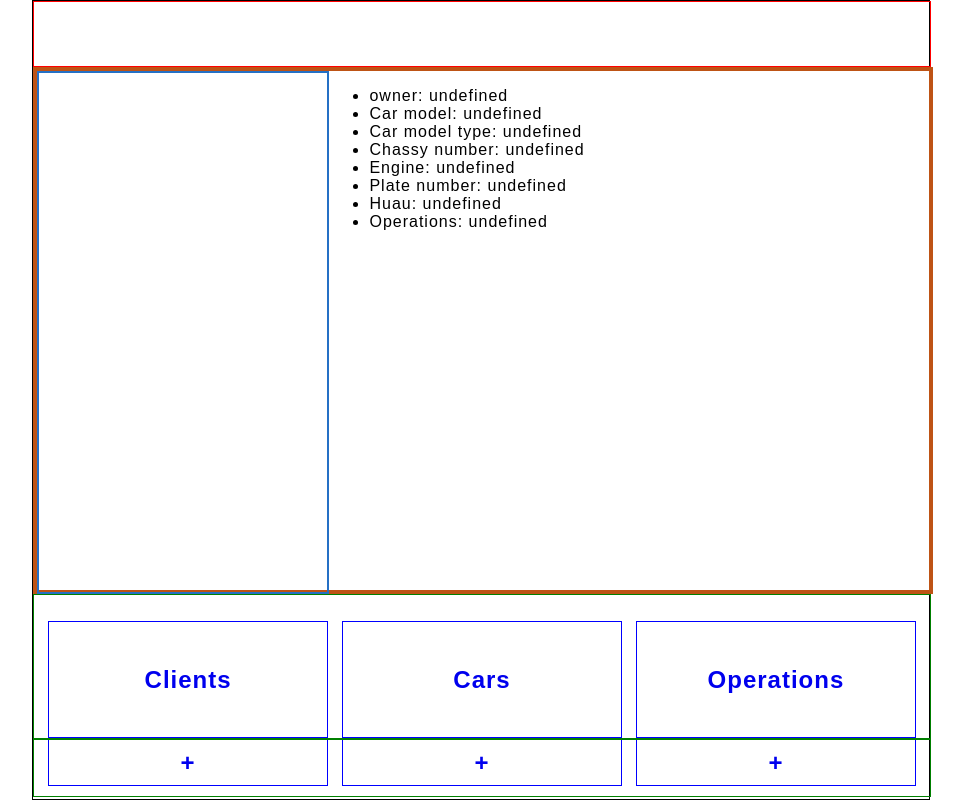
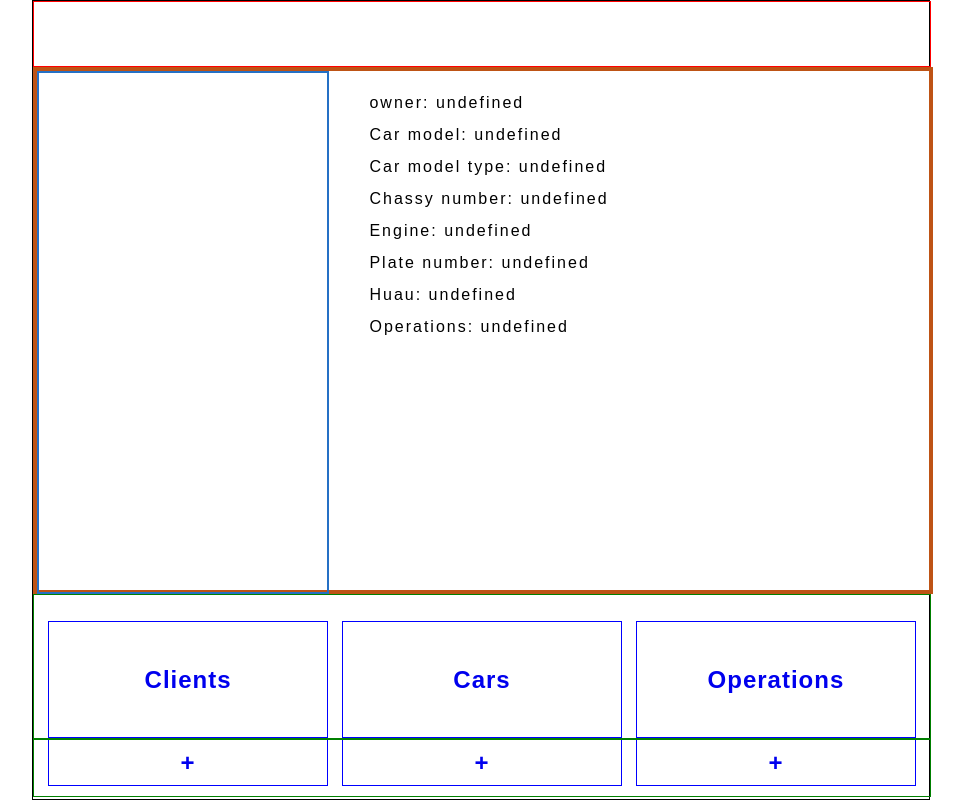
Before and after one commit to ZakariaHn/werkStatt, a React (Create React App) app in the folder client/: page /carInfos in a window 1280 px wide. Shown: the whole page, without its empty margins (159-1123 px from the left). Built offline with nearby package versions, Linux system fonts and the light colour scheme; the HTML template or start-up script is replaced by a standard one.

Commit message:
search field

```diff
--- a/client/src/components/content.js
+++ b/client/src/components/content.js
@@ -7,14 +7,14 @@ import { Description } from "./description";
 import { RegisterCar } from "./registrationForms/RegisterCar";
 import { RegisterClient } from "./registrationForms/RegisterClient";
 import { RegisterOperation } from "./registrationForms/RegisterOperation";
-import { ClientsInformations } from "./getAllInformations/ClientsInformations";
-import { CarsInformations } from "./getAllInformations/CarsInformations";
-import { OperationsInformations } from "./getAllInformations/OperationsInforamations";
+import { GetClientDetails } from "./getAllInformations/getClientDetails";
+import { GetCarDetails } from "./getAllInformations/getCarDetails";
+import { GetOperationDetails } from "./getAllInformations/getOperationdetails";
 
 export const Content = () => {
-  const [ClientInfos, setClientInfos] = useState("");
-  const [CarInfos, setCarInfos] = useState("");
-  const [OperationInfos, setOperationInfos] = useState("");
+  const [clientInfos, setClientInfos] = useState("");
+  const [carInfos, setCarInfos] = useState("");
+  const [operationInfos, setOperationInfos] = useState("");
 
   const getSelectedClient = (selectedClient) => {
     setClientInfos(selectedClient);
@@ -30,7 +30,6 @@ export const Content = () => {
     <div className="content">
       <div className="lists">
         <Switch>
-          <Route exact path="/" component={Description} />
           <Route
             path="/clients"
             render={() => <ClientsList getSelectedClient={getSelectedClient} />}
@@ -48,22 +47,21 @@ export const Content = () => {
           <Route path="/registerClient" component={RegisterClient} />
           <Route path="/registerCar" component={RegisterCar} />
           <Route path="/registerOperation" component={RegisterOperation} />
+          <Route exact path="/" component={Description} />
         </Switch>
       </div>
       <div className="infos">
         <Route
           path="/clientInfos"
-          render={() => <ClientsInformations clientInfos={ClientInfos} />}
+          render={() => <GetClientDetails clientInfos={clientInfos} />}
         ></Route>
         <Route
           path="/carInfos"
-          render={() => <CarsInformations carInfos={CarInfos} />}
+          render={() => <GetCarDetails carInfos={carInfos} />}
         ></Route>
         <Route
           path="/operationInfos"
-          render={() => (
-            <OperationsInformations operationInfos={OperationInfos} />
-          )}
+          render={() => <GetOperationDetails operationInfos={operationInfos} />}
         ></Route>
       </div>
     </div>
--- a/client/src/components/getAllInformations/CarsInformations.js
+++ b/client/src/components/getAllInformations/getCarDetails.js
@@ -1,6 +1,6 @@
 import React from "react";
 
-export const CarsInformations = (props) => {
+export const GetCarDetails = (props) => {
   const {
     owner,
     carModel,
@@ -12,7 +12,7 @@ export const CarsInformations = (props) => {
     ops,
   } = props.carInfos;
   return (
-    <ul>
+    <ul className="carsInfos">
       <li>{`owner: ${owner}`}</li>
       <li>{`Car model: ${carModel}`}</li>
       <li>{`Car model type: ${carModelType}`}</li>
--- a/client/src/components/getAllInformations/ClientsInformations.js
+++ b/client/src/components/getAllInformations/getClientDetails.js
@@ -1,9 +1,9 @@
 import React from "react";
 
-export const ClientsInformations = (props) => {
+export const GetClientDetails = (props) => {
   const { lastName, firstName, birthdate, address, email } = props.clientInfos;
   return (
-    <ul>
+    <ul className="clientsInfos">
       <li>{`First name: ${firstName}`}</li>
       <li>{`Last name: ${lastName}`}</li>
       <li>{`Date of birth: ${birthdate}`}</li>
--- a/client/src/components/getAllInformations/OperationsInforamations.js
+++ b/client/src/components/getAllInformations/getOperationdetails.js
@@ -1,9 +1,9 @@
 import React from "react";
 
-export const OperationsInformations = (props) => {
+export const GetOperationDetails = (props) => {
   const { name, description, carId, parts, cost } = props.operationInfos;
   return (
-    <ul>
+    <ul className="operationsInfos">
       <li>{`Name: ${name}`}</li>
       <li>{`Description: ${description}`}</li>
       <li>{`Car Id: ${carId}`}</li>
--- a/client/src/components/listsOfExistingData/ClientsList.js
+++ b/client/src/components/listsOfExistingData/ClientsList.js
@@ -4,7 +4,8 @@ import { Link } from "react-router-dom";
 
 export const ClientsList = (props) => {
   const [clients, setClients] = useState([]);
-
+  const [userInput, setUserInput] = useState("");
+  const [filteredData, setFilteredData] = useState([]);
   useEffect(() => {
     const fetchdata = async () => {
       const res = await axios.get("http://localhost:5000/api/clients");
@@ -27,8 +28,28 @@ export const ClientsList = (props) => {
     ));
   };
 
+  const changeHandler = (e) => {
+    setUserInput(e.target.value.trim());
+    // const userText = userInput.toLowerCase();
+    let newArr = clients.filter((client) => client.lastName === userInput);
+    userInput === "" ? setFilteredData([]) : setFilteredData(newArr);
+  };
+
+  const submitHandler = (e) => {
+    e.preventDefault();
+    const userText = userInput.toLowerCase();
+    const searchText = userText ? userText : "";
+    let newArr = clients.filter((client) => client.lastName === searchText);
+    setFilteredData(newArr);
+    console.log(filteredData);
+  };
+
   return (
     <div className="clientsList">
+      <form onSubmit={submitHandler}>
+        <input type="text" onChange={changeHandler} value={userInput} />
+        <input type="submit" value="filter" />
+      </form>
       <ul>{renderLists()}</ul>
     </div>
   );
--- a/client/src/scss/main.scss
+++ b/client/src/scss/main.scss
@@ -18,3 +18,13 @@ body,
   justify-content: center;
   align-items: center;
 }
+
+.operationsInfos,
+.carsInfos,
+.clientsInfos {
+  li {
+    letter-spacing: 2px;
+    line-height: 2rem;
+    list-style: none;
+  }
+}
```
